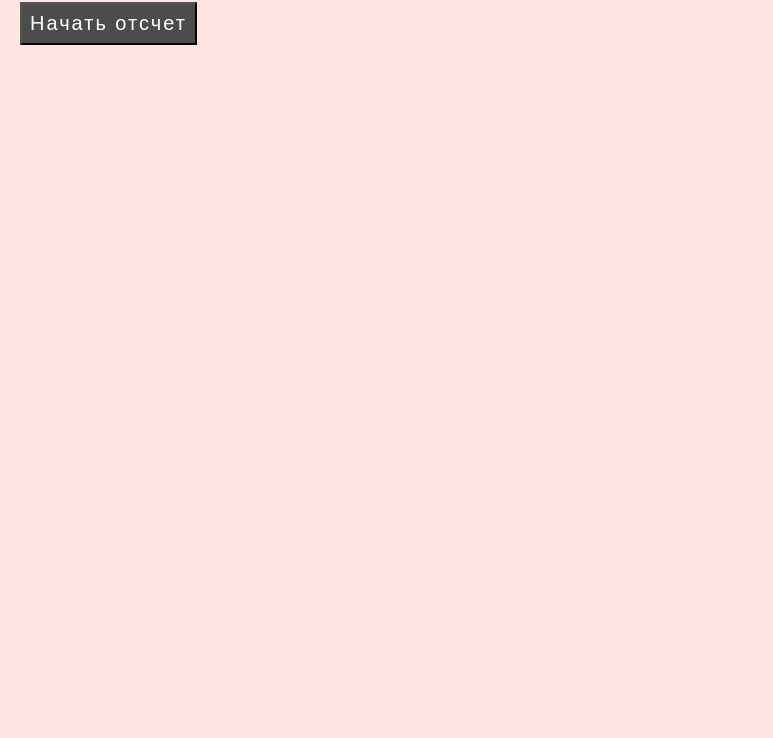
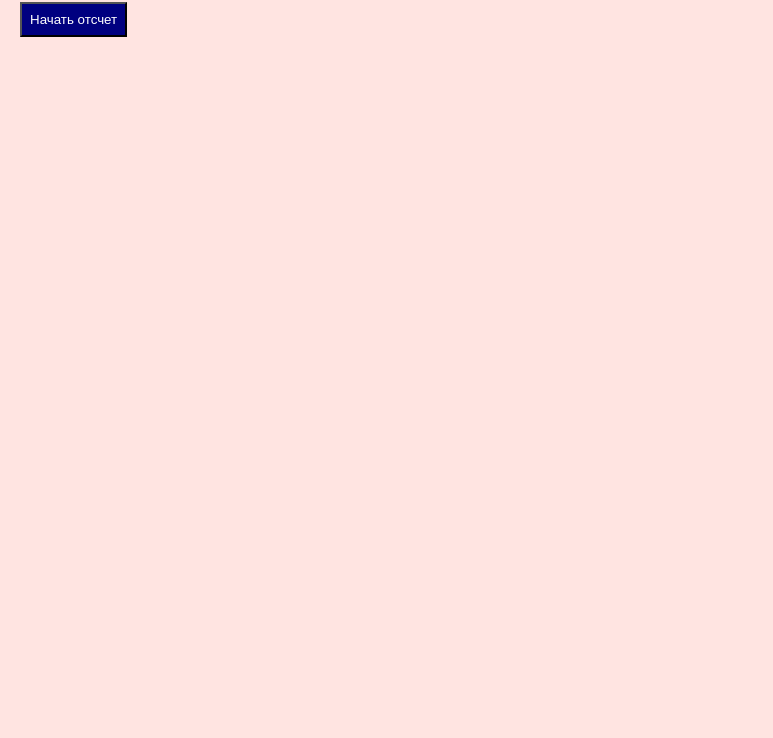
Before and after one commit to IPOOO9/IPOOO9.github.io, a plain HTML site: page timer/index.html in a window 1280 px wide. Shown: the part 62-800 px from the top of the page, without its empty margins (0-773 px from the left). Drawn offline with Linux system fonts and the light colour scheme.

Commit message:
Update style.css

```diff
--- a/timer/style.css
+++ b/timer/style.css
@@ -30,8 +30,8 @@ h3 {
 .start {
     padding: 8px;
     color: #FFFF;
-    background: #4C4C4C;
+    background: #000080;
     margin: auto 20px;
+    margin-left:40%
     font-size: 20px;
-    letter-spacing: 0.1em; /* отступ между символами */
 }
```
